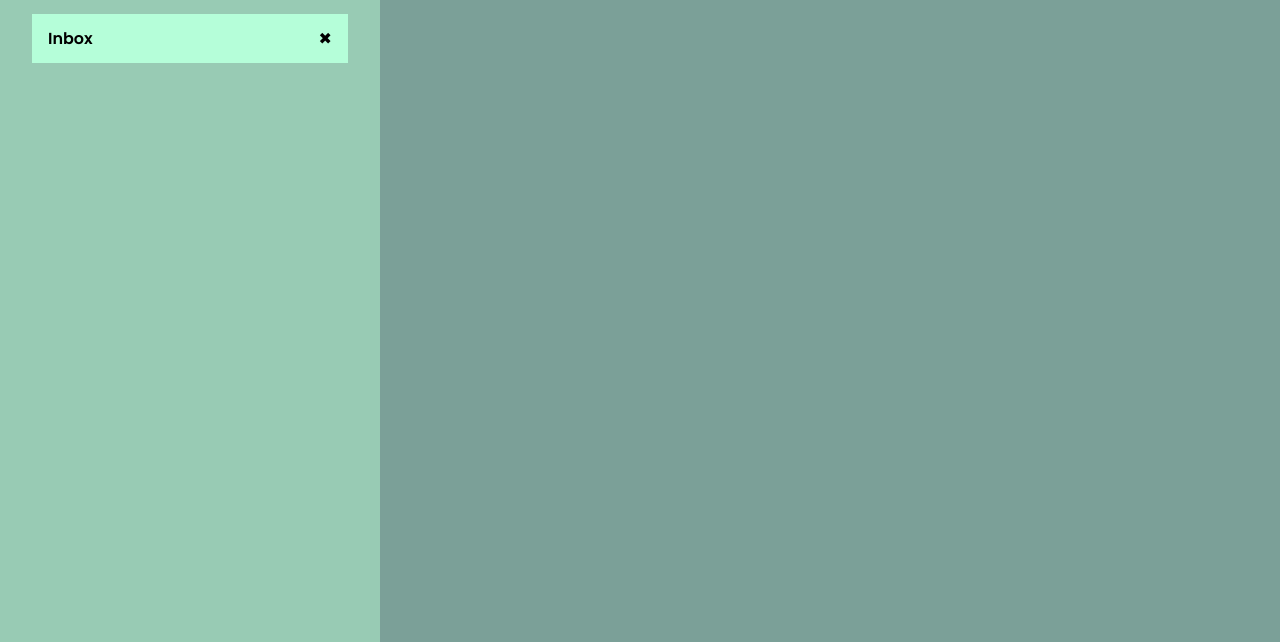
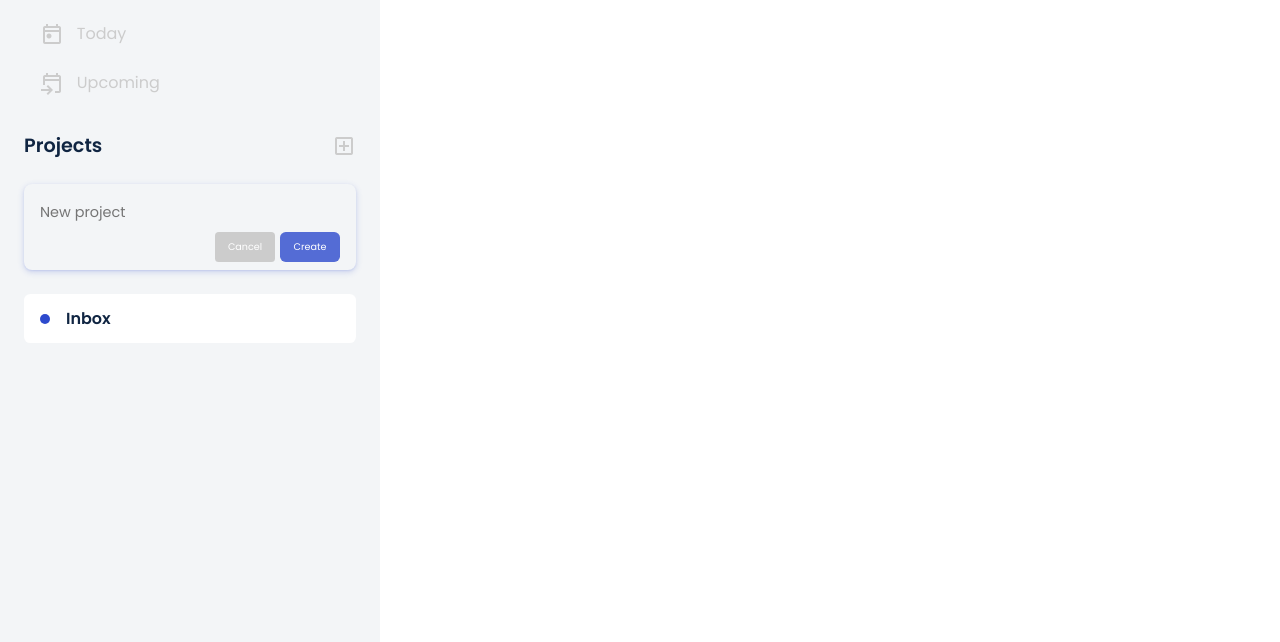
Before and after one commit to maximfd/todo-app, a website built with webpack: page dist/index.html in a window 1280 px wide. Shown: the part 158-800 px from the top of the page. Built offline with nearby package versions, Linux system fonts and the light colour scheme.

Commit message:
Update UI

```diff
--- a/src/modules/Events.js
+++ b/src/modules/Events.js
@@ -21,8 +21,8 @@ export default class Events {
     }
 
     projectEvents(e) {
-        if (e.target.name === 'delete') {
-            const projectId = e.target.parentElement.dataset.id
+        if (e.target.parentElement.name === 'delete') {
+            const projectId = e.target.parentElement.parentElement.dataset.id
             this._model.deleteProject(projectId)
             this._view.displayProjects(this._model.projectsList)
         } else {
@@ -45,8 +45,8 @@ export default class Events {
             const taskId = e.target.parentElement.dataset.id
             this._model.toggleStatus(this.currentProjectId, taskId)
         }
-        if (e.target.name === 'delete') {
-            const taskId = e.target.parentElement.dataset.id
+        if (e.target.parentElement.name === 'delete') {
+            const taskId = e.target.parentElement.parentElement.dataset.id
             this._model.deleteTask(this.currentProjectId, taskId)
             this._view.displayTasks(this._model.getProject(this.currentProjectId))
         }
--- a/src/modules/UI.js
+++ b/src/modules/UI.js
@@ -4,8 +4,24 @@ export default class UI {
 
         // SECTION --sidebar
         this.sidebar = this.createElement('div', 'sidebar')
-        this.sideTitle = this.createElement('h2', 'section-title', 'projects-title')
+        this.logo = this.createLogoSection()
+        this.hideBtn = this.createElement('button', 'hide-btn', 'icon-button')
+        this.hideBtn.innerHTML = `
+                <span class="material-symbols-outlined">
+                    menu_open
+                </span>`
+        this.logo.append(this.hideBtn)
+
+        this.defaultProjects = this.createDefaultProjectsSection()
+        this.sideTitleBlock = this.createElement('div', 'side-title-block')
+        this.sideTitle = this.createElement('h2', 'projects-title')
         this.sideTitle.textContent = 'Projects'
+        this.addProjectBtn = this.createElement('button', 'icon-button', 'expand-form-btn')
+        this.addProjectBtn.innerHTML = `
+            <span class="material-symbols-outlined">
+                    add_box
+                </span>`
+        this.sideTitleBlock.append(this.sideTitle, this.addProjectBtn)
 
         // SECTION --main
         this.main = this.createElement('div', 'main')
@@ -14,23 +30,24 @@ export default class UI {
         this.mainTitle.contentEditable = true
 
         // LISTS
-        this.projectsList = this.createElement('ul', 'projects-list')
+        this.projectsList = this.createElement('ul', 'projects-list', 'user-projects')
         this.tasksList = this.createElement('ul', 'tasks-list')
 
         //FORM --projects
         this.projectForm = this.createElement('form', 'form', 'projects-form')
-        this.projectInput = this.createFormInput('project', 'Add new project')
-        this.submitProjectBtn = this.createSubmitButton('form__btn')
-        this.projectForm.append(this.projectInput, this.submitProjectBtn)
+        this.projectInput = this.createFormInput('project', 'New project')
+        this.submitProjectBtn = this.createFormButton('submit', 'Create', 'form__btn', 'submit-btn')
+        this.cancelProjectBtn = this.createFormButton('button', 'Cancel', 'form__btn', 'cancel-btn')
+        this.projectForm.append(this.projectInput, this.cancelProjectBtn, this.submitProjectBtn)
 
         // FORM --tasks
         this.taskForm = this.createElement('form', 'form', 'task-form')
         this.taskInput = this.createFormInput('task', 'Add new task')
-        this.submitTaskBtn = this.createSubmitButton('form__btn')
+        this.submitTaskBtn = this.createFormButton('submit', `add`, 'form__btn')
         this.taskForm.append(this.taskInput, this.submitTaskBtn)
 
 
-        this.sidebar.append(this.sideTitle, this.projectForm, this.projectsList)
+        this.sidebar.append(this.logo, this.defaultProjects, this.sideTitleBlock, this.projectForm, this.projectsList)
         this.main.append(this.mainTitle, this.taskForm, this.tasksList)
 
         this.app.append(this.sidebar, this.main)
@@ -50,10 +67,45 @@ export default class UI {
         return input
     }
 
-    createSubmitButton(...classList) {
+    createLogoSection() {
+        const logo = this.createElement('div', 'logo')
+        logo.innerHTML = `
+                <img class="logo__icon" src="img/logo.png" alt="ToDo App">
+                <h1 class="logo__title">ToDo</h1>`
+        return logo
+    }
+
+    createDefaultProjectsSection() {
+        const defaultProjects = this.createElement('div', 'default-projects')
+        defaultProjects.innerHTML = `
+                <ul class="list">
+                    <li class="project active">
+                        <span class="project__icon material-symbols-outlined">
+                            inbox
+                        </span>
+                        <p class="project__title">Inbox</p>
+                    </li>
+                    <li class="project">
+                        <span class="project__icon material-symbols-outlined">
+                            today
+                        </span>
+                        <p class="project__title">Today</p>
+                    </li>
+                    <li class="project">
+                        <span class="project__icon material-symbols-outlined">
+                            event_upcoming
+                        </span>
+                        <p class="project__title">Upcoming</p>
+                    </li>
+                </ul>`
+        return defaultProjects
+    }
+
+    createFormButton(type, text, ...classList) {
         const button = this.createElement('button', ...classList)
-        button.type = 'submit'
-        button.innerHTML = '&#43;'
+        button.type = type
+        button.textContent = text
+        // button.textContent = 'Create'
         return button
     }
 
@@ -79,8 +131,10 @@ export default class UI {
         project.dataset.id = id
         project.innerHTML = `
             <p class="project__title">${title}</p>
-            <button type="button" class="button icon-button" name="delete">
-                &#x2716;
+            <button type="button" class="button icon-button delete-btn" name="delete">
+                <span class="material-symbols-outlined">
+                    delete
+                </span>
             </button>`
 
         return project
@@ -100,10 +154,13 @@ export default class UI {
         taskTitle.textContent = title
         taskTitle.contentEditable = true
 
-        const button = this.createElement('button', 'button', 'icon-button')
+        const button = this.createElement('button', 'button', 'icon-button', 'delete-btn')
         button.type = 'button'
         button.name = 'delete'
-        button.innerHTML = '&#x2716'
+        button.innerHTML = `
+            <span class="material-symbols-outlined">
+                delete
+            </span>`
 
         task.append(checkbox, taskTitle, button)
 
```
Also changed, not shown: dist/img/logo.png (added), dist/index.html, dist/main.js, dist/style.css.
